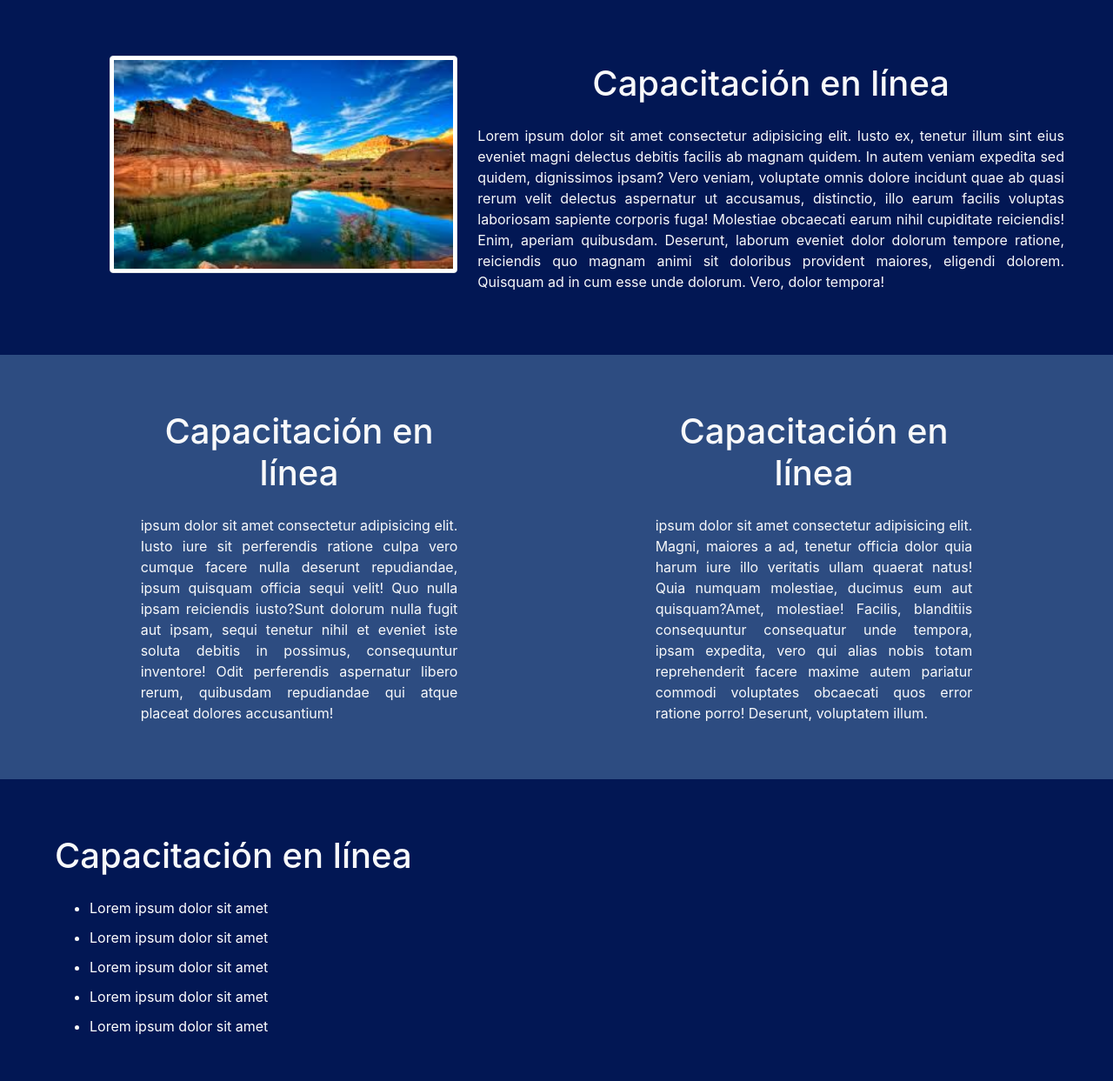
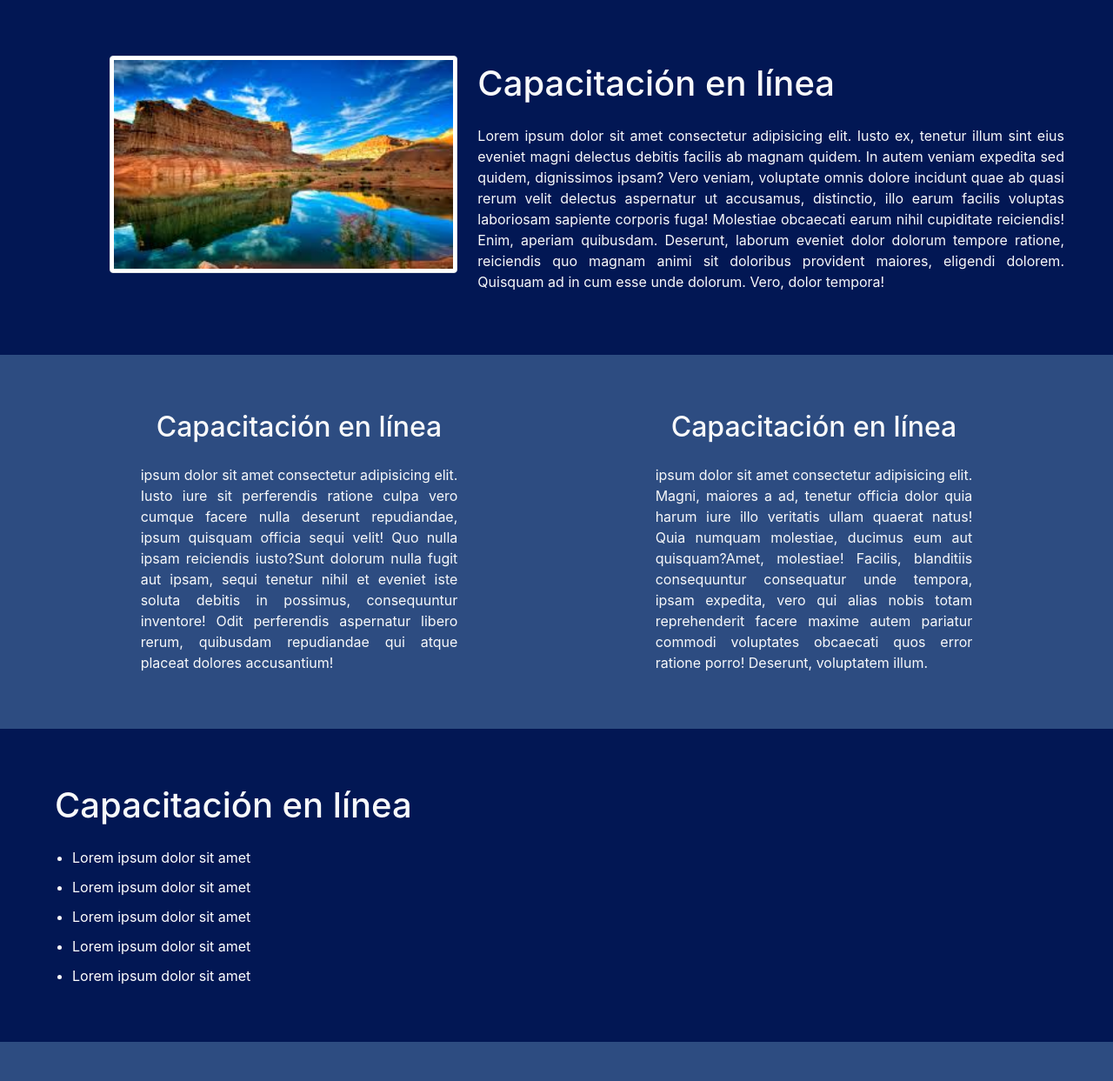
Before and after one commit to HabibRG/Proyecto, a plain HTML site: page huchim.html in a window 1280 px wide. Shown: the top 1243 px of the page at 87% size. Drawn offline with nearby package versions, Linux system fonts and the light colour scheme.

Commit message:
Alineando textos con párrafos

```diff
--- a/assets/css/styleHuchim.css
+++ b/assets/css/styleHuchim.css
@@ -46,18 +46,25 @@
 
 }
 
-ul li{
+ul li
+{
     margin-bottom: 10px;
+    margin-left: -20px;
 }
 
-a:link {
+a:link
+{
     color: white;
     text-decoration: none
 }
-a:visited {
+
+a:visited
+{
     color:white;
     text-decoration: none
 }
-a:hover{
-    color:black;
+
+a:hover
+{
+    color: aqua;
 }
--- a/huchim.html
+++ b/huchim.html
@@ -25,7 +25,7 @@
                <img src="assets/img/imagen-prueba.jpg" alt="" class="ima-2 img-fluid img-thumbnail" href="https://web.whatsapp.com/">
             </div>
             <div class="col-sm-12 col-md-7 text-light p-2">
-                <h1 class="text-center py-3">Capacitación en línea</h1>
+                <h1 class="py-3">Capacitación en línea</h1>
                 <p class="text-justify">
                 Lorem ipsum dolor sit amet consectetur adipisicing elit. Iusto ex, tenetur illum sint eius eveniet magni delectus debitis facilis ab magnam quidem. In autem veniam expedita sed quidem, dignissimos ipsam?
                 Vero veniam, voluptate omnis dolore incidunt quae ab quasi rerum velit delectus aspernatur ut accusamus, distinctio, illo earum facilis voluptas laboriosam sapiente corporis fuga! Molestiae obcaecati earum nihil cupiditate reiciendis!
@@ -36,11 +36,11 @@
         <!--Bloque 4-->
         <div class="row bg-azul-2 p-5">
             <div class="offset-md-1 col-md-4 text-center text-light">
-                <h1 class="py-3">Capacitación en línea</h1>
+                <h2 class="py-3">Capacitación en línea</h2>
                 <p class="text-justify"> ipsum dolor sit amet consectetur adipisicing elit. Iusto iure sit perferendis ratione culpa vero cumque facere nulla deserunt repudiandae, ipsum quisquam officia sequi velit! Quo nulla ipsam reiciendis iusto?Sunt dolorum nulla fugit aut ipsam, sequi tenetur nihil et eveniet iste soluta debitis in possimus, consequuntur inventore! Odit perferendis aspernatur libero rerum, quibusdam repudiandae qui atque placeat dolores accusantium!</p>
             </div>
             <div class="offset-md-2 col-md-4 text-center text-light">
-                <h1 class="py-3">Capacitación en línea</h1>
+                <h2 class="py-3">Capacitación en línea</h2>
                 <p class="text-justify">ipsum dolor sit amet consectetur adipisicing elit. Magni, maiores a ad, tenetur officia dolor quia harum iure illo veritatis ullam quaerat natus! Quia numquam molestiae, ducimus eum aut quisquam?Amet, molestiae! Facilis, blanditiis consequuntur consequatur unde tempora, ipsam expedita, vero qui alias nobis totam reprehenderit facere maxime autem pariatur commodi voluptates obcaecati quos error ratione porro! Deserunt, voluptatem illum.</p>
             </div>
         </div>
@@ -49,7 +49,7 @@
         <div class="row bg-azul-1 p-5">
             <div class="col-12 text-light">
                 <h1 class="py-3">Capacitación en línea</h1>
-                <ul>
+                <ul class="">
                     <li><a href="#">Lorem ipsum dolor sit amet</a></li>
                     <li><a href="#">Lorem ipsum dolor sit amet</a></li>
                     <li><a href="#">Lorem ipsum dolor sit amet</a></li>
@@ -62,7 +62,7 @@
         <!--Bloque 8-->
         <div class="row bg-azul-2 p-5">
             <div class="col-sm-12 col-md-7 text-light">
-                <h1 class="text-center py-3">Capacitación en línea</h1>
+                <h1 class="py-3">Capacitación en línea</h1>
                 <p class="text-justify">
                 Lorem ipsum dolor sit amet consectetur adipisicing elit. Iusto ex, tenetur illum sint eius eveniet magni delectus debitis facilis ab magnam quidem. In autem veniam expedita sed quidem, dignissimos ipsam?
                 Vero veniam, voluptate omnis dolore incidunt quae ab quasi rerum velit delectus aspernatur ut accusamus, distinctio, illo earum facilis voluptas laboriosam sapiente corporis fuga! Molestiae obcaecati earum nihil cupiditate reiciendis!
@@ -207,11 +207,11 @@
                 Capacitación en línea
             </div>
             <div class="col-sm-6 text-light text-center">
-                <h1>Capacitación en línea</h1>
+                <h1><a href="#">Capacitación en línea</a></h1>
                 Capacitación en línea
             </div>
             <div class="col-sm-6 text-light text-center">
-                <h1>Capacitación en línea</h1>
+                <h1><a href="#">Capacitación en línea</a></h1>
                 Capacitación en línea
             </div>
         </div>
```
